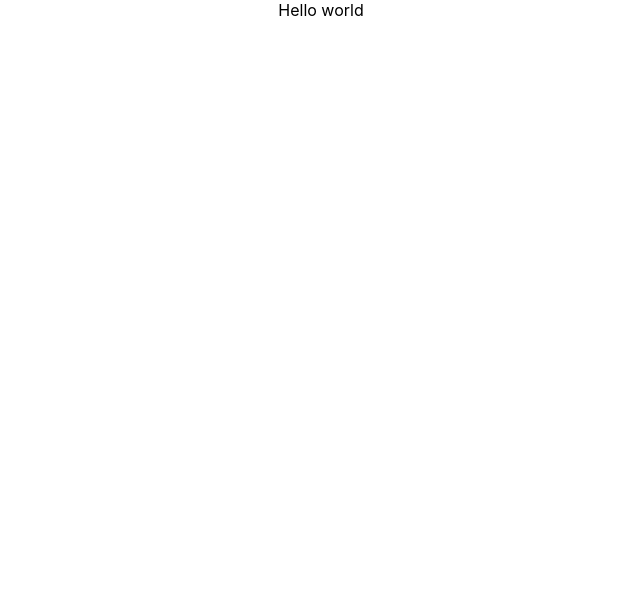
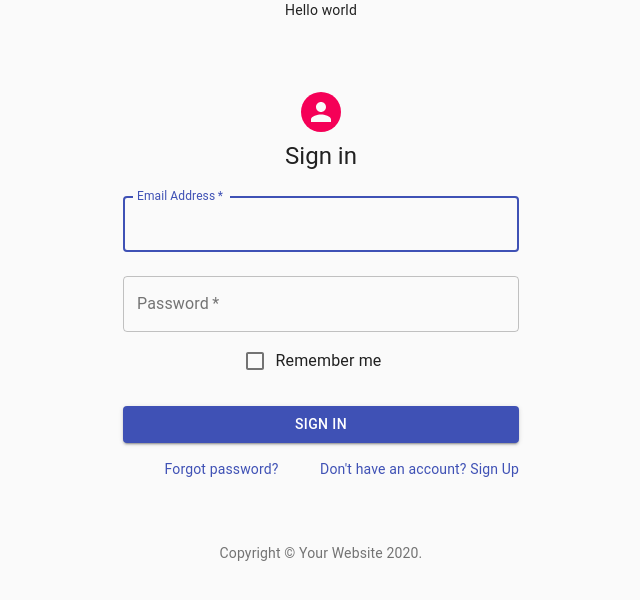
Before and after one commit to darrenzhang2000/stock-portfolio, a React (Create React App) app in the folder stock-portfolio-front-end/: page / in a window 1280 px wide. Shown: the top 600 px of the page, without its empty margins (319-959 px from the left). Built offline with nearby package versions, Linux system fonts and the light colour scheme.

Commit message:
added login form component

```diff
--- a/stock-portfolio-front-end/src/App.js
+++ b/stock-portfolio-front-end/src/App.js
@@ -1,10 +1,12 @@
 import React from 'react';
 import './App.css';
+import Login from './components/Login'
 
 function App() {
   return (
     <div className="App">
       Hello world
+      <Login/>
     </div>
   );
 }
--- /dev/null
+++ b/stock-portfolio-front-end/src/components/Login.js
@@ -0,0 +1,116 @@
+import React from 'react';
+import Avatar from '@material-ui/core/Avatar';
+import Button from '@material-ui/core/Button';
+import CssBaseline from '@material-ui/core/CssBaseline';
+import TextField from '@material-ui/core/TextField';
+import FormControlLabel from '@material-ui/core/FormControlLabel';
+import Checkbox from '@material-ui/core/Checkbox';
+import Link from '@material-ui/core/Link';
+import Grid from '@material-ui/core/Grid';
+import Box from '@material-ui/core/Box';
+import Typography from '@material-ui/core/Typography';
+import { makeStyles } from '@material-ui/core/styles';
+import Container from '@material-ui/core/Container';
+
+function Copyright() {
+  return (
+    <Typography variant="body2" color="textSecondary" align="center">
+      {'Copyright © '}
+      <Link color="inherit" href="./">
+        Your Website
+      </Link>{' '}
+      {new Date().getFullYear()}
+      {'.'}
+    </Typography>
+  );
+}
+
+const useStyles = makeStyles((theme) => ({
+  paper: {
+    marginTop: theme.spacing(8),
+    display: 'flex',
+    flexDirection: 'column',
+    alignItems: 'center',
+  },
+  avatar: {
+    margin: theme.spacing(1),
+    backgroundColor: theme.palette.secondary.main,
+  },
+  form: {
+    width: '100%', // Fix IE 11 issue.
+    marginTop: theme.spacing(1),
+  },
+  submit: {
+    margin: theme.spacing(3, 0, 2),
+  },
+}));
+
+export default function SignIn() {
+  const classes = useStyles();
+
+  return (
+    <Container component="main" maxWidth="xs">
+      <CssBaseline />
+      <div className={classes.paper}>
+        <Avatar className={classes.avatar}>
+          {/* insert icon */}
+        </Avatar>
+        <Typography component="h1" variant="h5">
+          Sign in
+        </Typography>
+        <form className={classes.form} noValidate>
+          <TextField
+            variant="outlined"
+            margin="normal"
+            required
+            fullWidth
+            id="email"
+            label="Email Address"
+            name="email"
+            autoComplete="email"
+            autoFocus
+          />
+          <TextField
+            variant="outlined"
+            margin="normal"
+            required
+            fullWidth
+            name="password"
+            label="Password"
+            type="password"
+            id="password"
+            autoComplete="current-password"
+          />
+          <FormControlLabel
+            control={<Checkbox value="remember" color="primary" />}
+            label="Remember me"
+          />
+          <Button
+            type="submit"
+            fullWidth
+            variant="contained"
+            color="primary"
+            className={classes.submit}
+          >
+            Sign In
+          </Button>
+          <Grid container>
+            <Grid item xs>
+              <Link href="#" variant="body2">
+                Forgot password?
+              </Link>
+            </Grid>
+            <Grid item>
+              <Link href="#" variant="body2">
+                {"Don't have an account? Sign Up"}
+              </Link>
+            </Grid>
+          </Grid>
+        </form>
+      </div>
+      <Box mt={8}>
+        <Copyright />
+      </Box>
+    </Container>
+  );
+}
```
